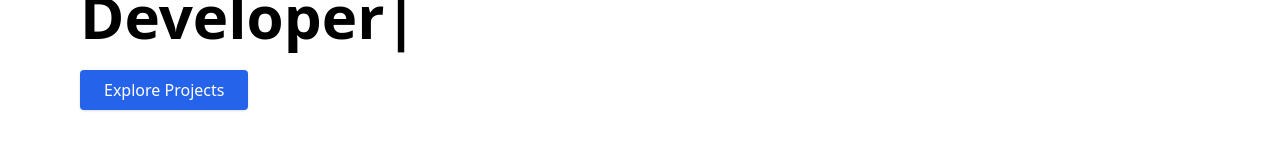
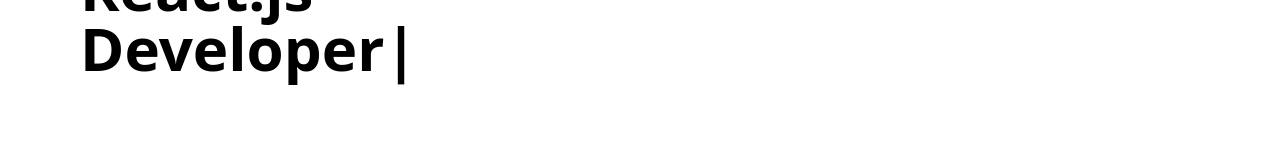
Before and after one commit to sameer7-web/New-Portfolio, a React (Vite) app: page / in a window 1280 px wide. Shown: the part 464-624 px from the top of the page. Built offline with nearby package versions, Linux system fonts and the light colour scheme.

Commit message:
Remove the button from hero section

```diff
--- a/src/App.jsx
+++ b/src/App.jsx
@@ -1,22 +1,32 @@
-import React from 'react'
-import Navbar from './components/Navbar'
-import Hero from './components/Hero'
-import About from './components/About'
-import TechStack from './components/TechStack'
-import Projects from './components/Projects'
-import ContactSection from './components/ContactSection'
+import React, { useRef } from 'react';
+import Navbar from './components/Navbar';
+import Hero from './components/Hero';
+import About from './components/About';
+import TechStack from './components/TechStack';
+import Projects from './components/Projects';
+import ContactSection from './components/ContactSection';
 
 const App = () => {
+  const projectRef = useRef(null);
+
+  const scrollToProjects = () => {
+    projectRef.current?.scrollIntoView({ behavior: 'smooth' });
+  };
+
   return (
     <>
-      <Navbar />
+      <Navbar onProjectsClick={scrollToProjects} />
       <Hero />
       <About />
       <TechStack />
-      <Projects />
+
+      <section ref={projectRef}>
+        <Projects />
+      </section>
+
       <ContactSection />
     </>
-  )
-}
+  );
+};
 
-export default App
+export default App;
--- a/src/components/Hero.jsx
+++ b/src/components/Hero.jsx
@@ -15,7 +15,7 @@
       setIsMobile(window.innerWidth < 768);
     };
 
-    handleResize(); // check on first load
+    handleResize();
     window.addEventListener('resize', handleResize);
     return () => window.removeEventListener('resize', handleResize);
   }, []);
@@ -26,7 +26,6 @@
 
       <Parallax strength={300}>
         <section className="relative z-10 min-h-screen flex flex-col md:flex-row items-center justify-between gap-10 px-6 md:px-20 pt-28 md:pt-32 pb-10 transition-colors">
-
           {/* 🧠 Text Content */}
           <motion.div
             initial={{ x: -40, opacity: 0 }}
@@ -58,16 +57,9 @@
                 repeat={Infinity}
               />
             </h1>
-
-            <motion.button
-              whileHover={{ scale: 1.05 }}
-              className="mt-2 px-6 py-2 bg-blue-600 text-white rounded shadow hover:bg-blue-700 transition"
-            >
-              Explore Projects
-            </motion.button>
           </motion.div>
 
-          {/* 🤖 Spline 3D (Only on Desktop) */}
+          {/* 🤖 3D Spline or Mobile Image */}
           <motion.div
             initial={{ x: 40, opacity: 0 }}
             animate={{ x: 0, opacity: 1 }}
```
